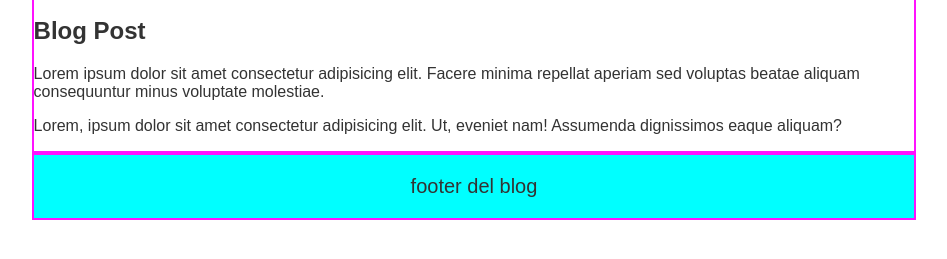
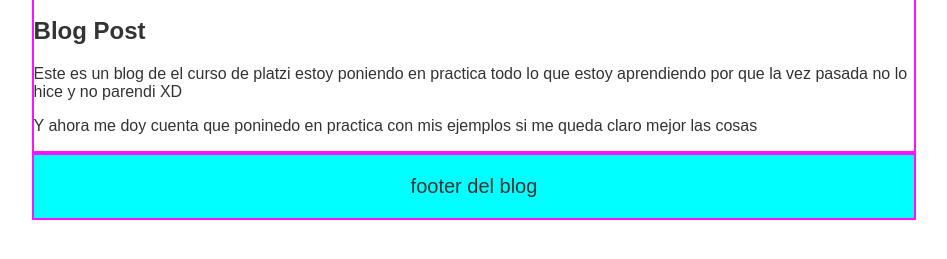
Before and after one commit to javierGualpa/Hyper-Blog, a plain HTML site: page index.html in a window 1280 px wide. Shown: the part 101-360 px from the top of the page, without its empty margins (166-1113 px from the left). Drawn offline with Linux system fonts and the light colour scheme.

Commit message:
no debimos subir ese lorem

```diff
--- a/index.html
+++ b/index.html
@@ -16,8 +16,8 @@
         </div>
         <div class="subtitle">
             <h2>Blog Post</h2>
-            <p>Lorem ipsum dolor sit amet consectetur adipisicing elit. Facere minima repellat aperiam sed voluptas beatae aliquam consequuntur minus voluptate molestiae.</p>
-            <p>Lorem, ipsum dolor sit amet consectetur adipisicing elit. Ut, eveniet nam! Assumenda dignissimos eaque aliquam?</p>
+            <p>Este es un blog de el curso de platzi estoy poniendo en practica todo lo que estoy aprendiendo por que la vez pasada no lo hice y no parendi XD</p>
+            <p>Y ahora me doy cuenta que poninedo en practica con mis ejemplos si me queda claro mejor las cosas</p>
         </div>
     </div>
     <div class="footer">
```
